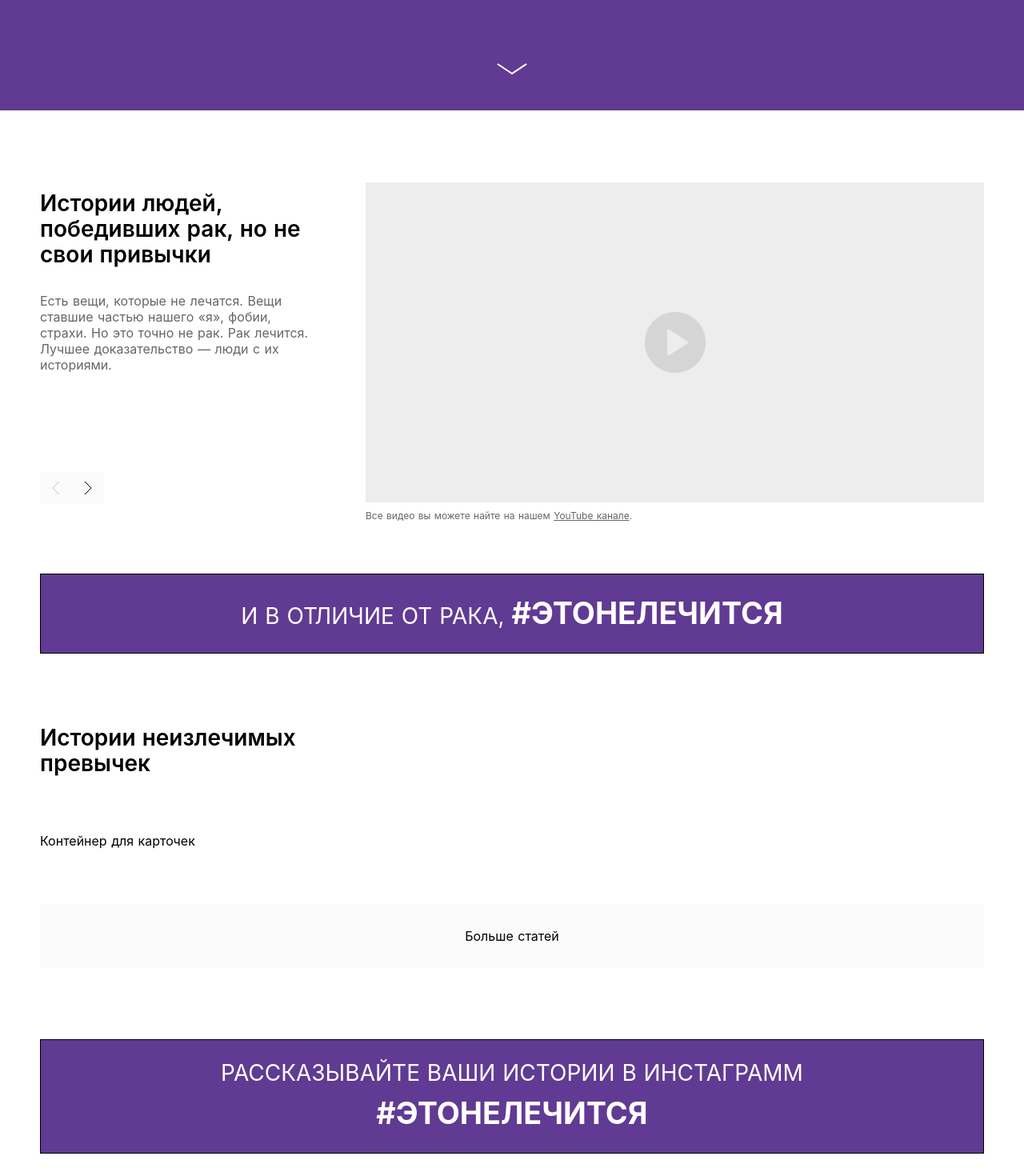
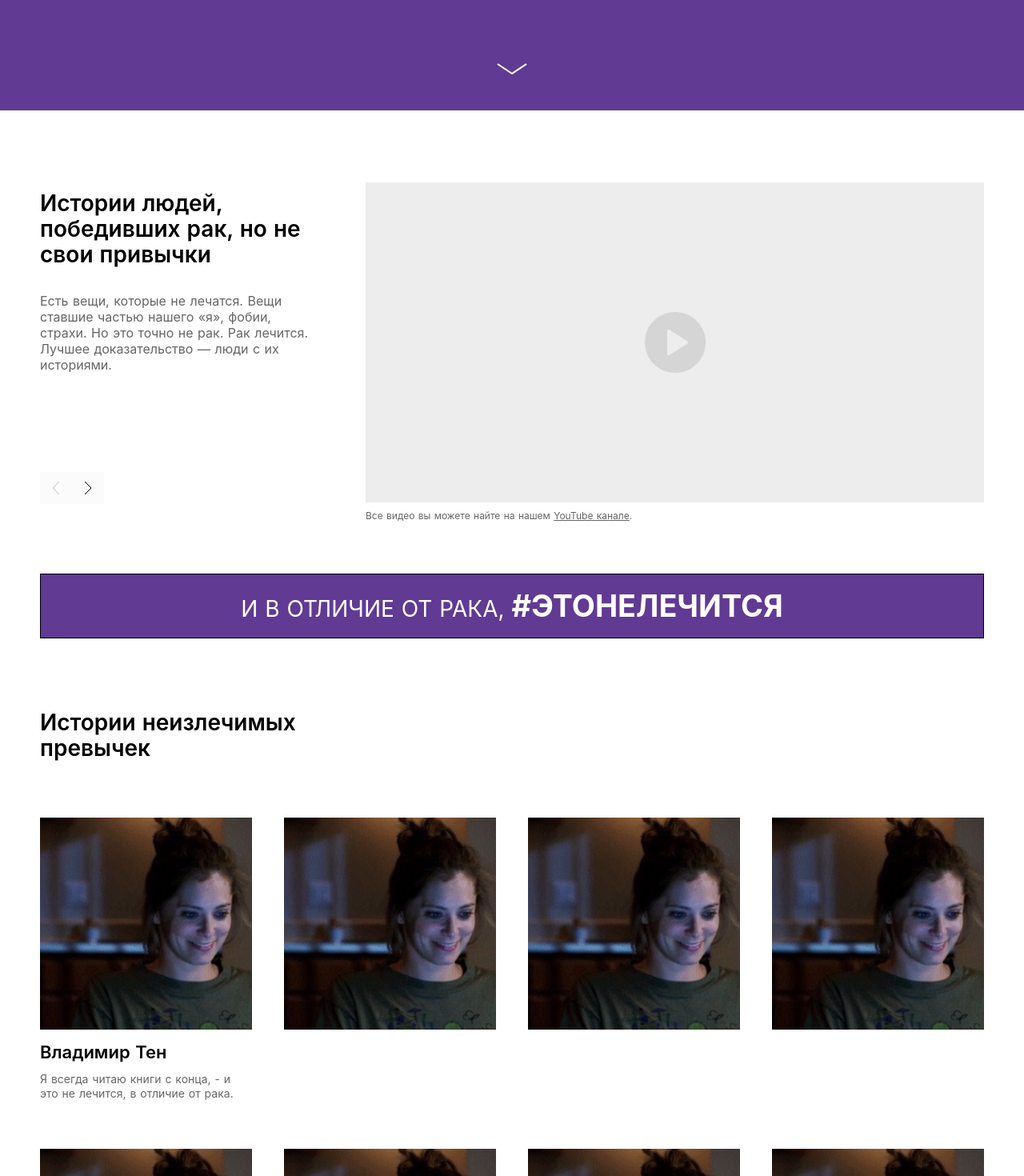
Before and after one commit to Kristina100070/Project-RakLechitsa, a Nuxt app: page / in a window 1280 px wide. Shown: the part 560-2030 px from the top of the page at 80% size. Built offline with nearby package versions, Linux system fonts and the light colour scheme.

Commit message:
add new 3 and fix

```diff
--- a/components/blocks/Description.vue
+++ b/components/blocks/Description.vue
@@ -30,9 +30,7 @@ export default {};
 
 <style scoped>
 .description {
-  max-width: 1320px;
   display: flex;
-  flex-direction: row;
 }
 
 .description__history {
@@ -114,10 +112,6 @@ export default {};
 }
 
 @media screen and (min-width: 1280px) and (max-width: 1439px) {
-  .description {
-    max-width: 1180px;
-  }
-
   .description__title {
     font-size: 1.75em;
     line-height: 1.143;
@@ -145,10 +139,6 @@ export default {};
 }
 
 @media screen and (min-width: 1024px) and (max-width: 1279px) {
-  .description {
-    max-width: 924px;
-  }
-
   .description__title {
     font-size: 1.5em;
     line-height: 1.167;
--- a/components/blocks/Rectangle.vue
+++ b/components/blocks/Rectangle.vue
@@ -15,7 +15,7 @@ export default {};
 
 <style scoped>
 .rectangle {
-  max-width: 1320px;
+  max-width: calc(100% - 120px);
   background-color: #613a93;
   border: 1px solid #000;
 }
@@ -24,11 +24,11 @@ export default {};
   max-width: 800px;
   font-weight: normal;
   font-size: 1.875em;
-  line-height: 1.533;
+  line-height: 1.2;
   text-align: center;
   color: #ffffff;
   text-transform: uppercase;
-  padding: 20px 0;
+  padding: 17px 0;
   margin: 0 auto;
 }
 
@@ -39,7 +39,7 @@ export default {};
 
 @media screen and (min-width: 1280px) and (max-width: 1439px) {
   .rectangle {
-    max-width: 1180px;
+    max-width: calc(100% - 100px);
   }
 
   .rectangle__title {
@@ -53,7 +53,7 @@ export default {};
 
 @media screen and (min-width: 1024px) and (max-width: 1279px) {
   .rectangle {
-    max-width: 924px;
+    max-width: calc(100% - 100px);
   }
 
   .rectangle__title {
--- a/components/blocks/Stories.vue
+++ b/components/blocks/Stories.vue
@@ -2,7 +2,50 @@
   <div class="stories content__stories">
     <h2 class="stories__title">Истории неизлечимых превычек</h2>
     <div class="stories__container">
-      Контейнер для карточек
+      <div class="stories__story">
+        <div class="story__image"></div>
+        <h2 class="story__title">Владимир Тен</h2>
+        <p class="story__subtitle">
+          Я всегда читаю книги с конца, - и это не лечится, в отличие от рака.
+        </p>
+      </div>
+      <div class="stories__story">
+        <div class="story__image"></div>
+        <h2 class="story__title"></h2>
+        <p class="story__subtitle"></p>
+      </div>
+      <div class="stories__story">
+        <div class="story__image"></div>
+        <h2 class="story__title"></h2>
+        <p class="story__subtitle"></p>
+      </div>
+      <div class="stories__story">
+        <div class="story__image"></div>
+        <h2 class="story__title"></h2>
+        <p class="story__subtitle"></p>
+      </div>
+      <div class="stories__story">
+        <div class="story__image"></div>
+        <h2 class="story__title">Владимир Тен</h2>
+        <p class="story__subtitle">
+          Я всегда читаю книги с конца, - и это не лечится, в отличие от рака.
+        </p>
+      </div>
+      <div class="stories__story">
+        <div class="story__image"></div>
+        <h2 class="story__title"></h2>
+        <p class="story__subtitle"></p>
+      </div>
+      <div class="stories__story">
+        <div class="story__image"></div>
+        <h2 class="story__title"></h2>
+        <p class="story__subtitle"></p>
+      </div>
+      <div class="stories__story">
+        <div class="story__image"></div>
+        <h2 class="story__title"></h2>
+        <p class="story__subtitle"></p>
+      </div>
     </div>
     <a href="" class="stories__link"
       ><p class="stories__link-text">Больше статей</p></a
@@ -15,10 +58,6 @@ export default {};
 </script>
 
 <style scoped>
-.stories {
-  max-width: 1320px;
-}
-
 .stories__title {
   font-weight: 600;
   font-size: 2em;
@@ -28,6 +67,35 @@ export default {};
 
 .stories__container {
   margin: 70px 0;
+  display: grid;
+  grid-template-columns: repeat(4, 1fr);
+  grid-column-gap: 40px;
+  grid-row-gap: 70px;
+}
+
+.stories__story {
+  max-width: 300px;
+}
+
+.story__image {
+  width: 300px;
+  height: 300px;
+  background-image: url('../../static/images/pr4545.jpg');
+}
+
+.story__title {
+  margin-top: 17px;
+  font-weight: 600;
+  font-size: 1.375em;
+  line-height: 1;
+}
+
+.story__subtitle {
+  margin-top: 14px;
+  font-weight: normal;
+  font-size: 0.875em;
+  line-height: 1.286;
+  color: #666;
 }
 
 .stories__link {
@@ -52,28 +120,59 @@ export default {};
 }
 
 @media screen and (min-width: 1280px) and (max-width: 1439px) {
-  .stories {
-    max-width: 1180px;
-  }
-
   .stories__title {
     font-size: 1.75em;
     line-height: 1.14;
   }
 
+  .stories__container {
+    grid-row-gap: 60px;
+  }
+
+  .stories__story {
+    max-width: 265px;
+  }
+
+  .story__image {
+    width: 265px;
+    height: 265px;
+  }
+
   .stories__link-text {
     padding: 29px 0;
   }
+}
 
 @media screen and (min-width: 1024px) and (max-width: 1279px) {
-    .stories {
-      max-width: 924px;
-    }
-
   .stories__title {
     font-size: 1.5em;
     line-height: 1.167;
     max-width: 288px;
+  }
+
+  .stories__container {
+    grid-column-gap: 30px;
+    grid-row-gap: 46px;
+  }
+
+  .stories__story {
+    max-width: 208px;
+  }
+
+  .story__image {
+    width: 208px;
+    height: 208px;
+  }
+
+  .story__title {
+    margin-top: 16px;
+    font-size: 1.125em;
+  }
+
+  .story__subtitle {
+    margin-top: 16px;
+    font-size: 0.813em;
+    line-height: 1.231;
   }
 
   .stories__link-text {
@@ -81,5 +180,4 @@ export default {};
     padding: 17px 0;
   }
 }
-}
 </style>
--- a/pages/index.vue
+++ b/pages/index.vue
@@ -80,17 +80,6 @@ export default {
     yourStory: YourStory,
     statistics: Statistics,
   },
-
-  data() {
-    return {
-      description: [
-        {
-          id: '1',
-          title: 'Рассказывайте ваши истории в инстаграмм #Этонелечится',
-        },
-      ],
-    };
-  },
 };
 </script>
 
@@ -101,8 +90,7 @@ export default {
 
 .content__description {
   margin: 0 auto;
-  padding-top: 100px;
-  padding-bottom: 74px;
+  padding: 100px 60px 74px;
 }
 
 .content__rectangle {
@@ -111,39 +99,26 @@ export default {
 
 .content__stories {
   margin: 0 auto;
-  padding: 100px 0;
+  padding: 100px 60px;
 }
 
 @media screen and (min-width: 1280px) and (max-width: 1439px) {
   .content__description {
-    padding-top: 90px;
-    padding-bottom: 64px;
+    padding: 90px 50px 64px;
   }
 
   .content__stories {
-    padding: 90px 0;
+    padding: 90px 50px;
   }
 }
 
 @media screen and (min-width: 1024px) and (max-width: 1279px) {
   .content__description {
-    padding-top: 80px;
-    padding-bottom: 54px;
+    padding: 80px 50px 54px;
   }
 
   .content__stories {
-    padding: 80px 0;
-  }
-}
-
-@media screen and (min-width: 768px) and (max-width: 1023px) {
-  .content__description {
-    padding-top: 80px;
-    padding-bottom: 54px;
-  }
-
-  .content__stories {
-    padding: 80px 0;
+    padding: 80px 50px;
   }
 }
 </style>
```
Also changed, not shown: static/images/pr4545.jpg (added). Lines whose indentation alone changed are shown as unchanged.
